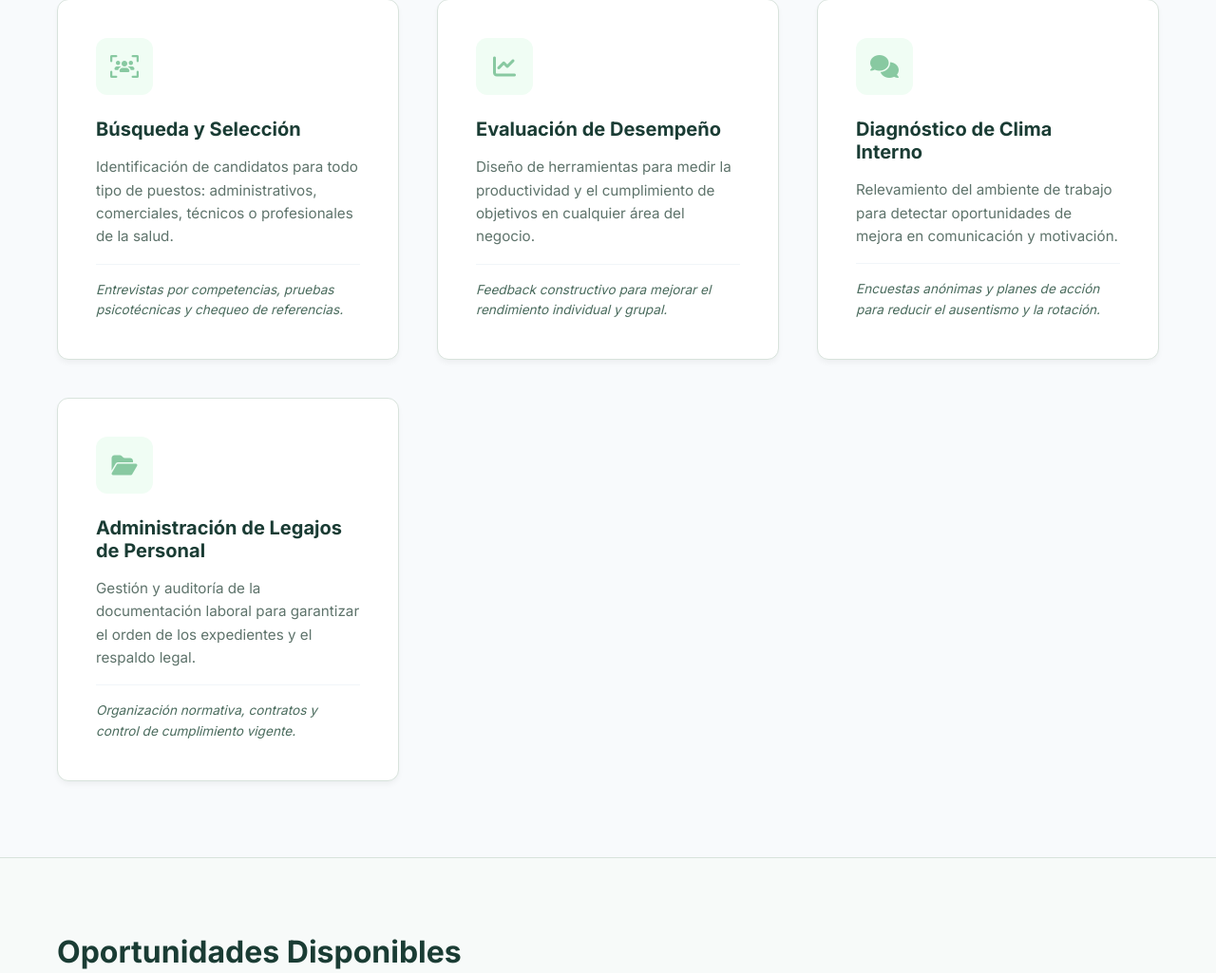
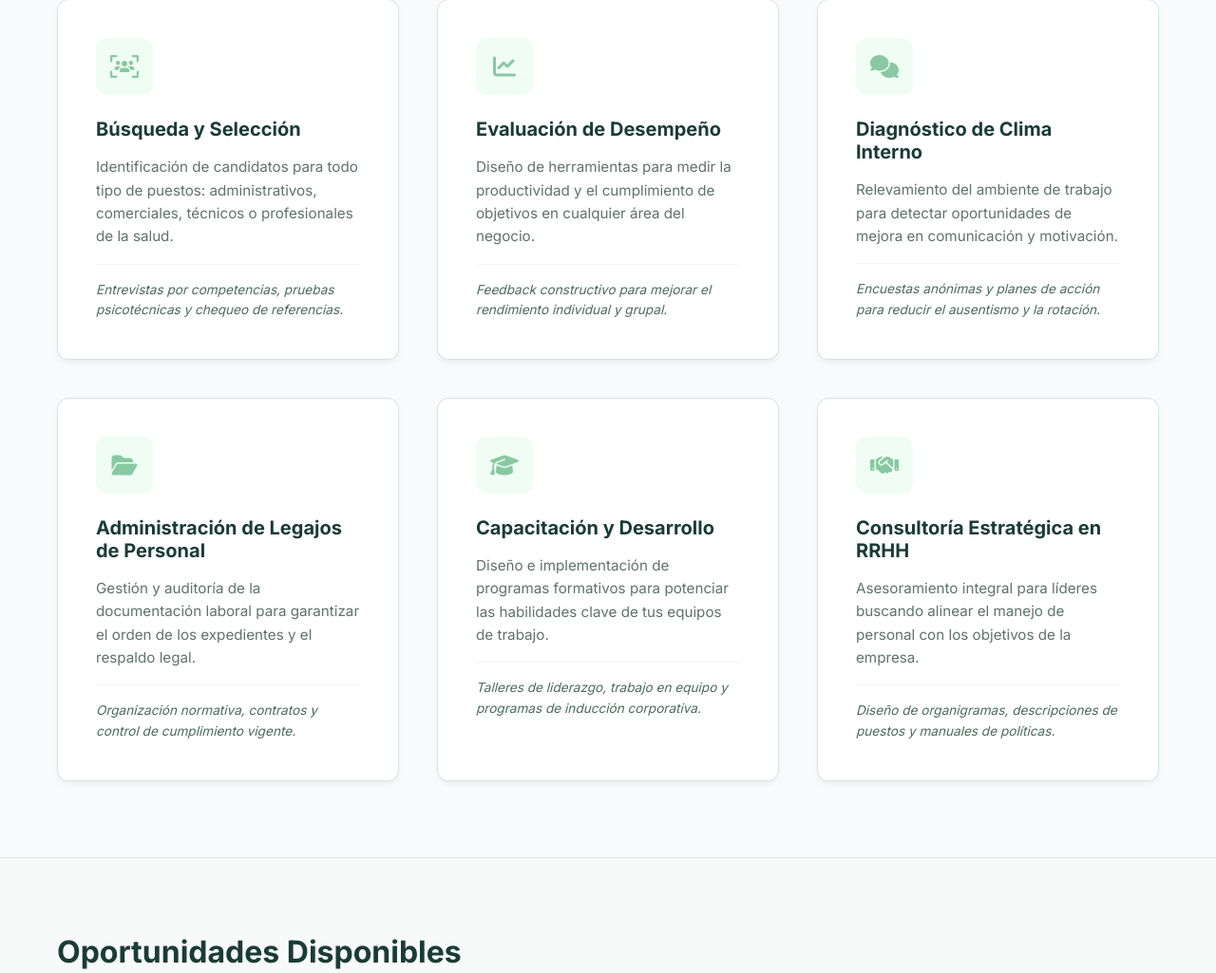
Before and after one commit to GerardodeMartini/RR-HH-, a Django app: page / in a window 1280 px wide. Shown: the part 889-1914 px from the top of the page at 95% size. Run offline with Django 5.2, Linux system fonts and the light colour scheme; data that the repository does not hold is empty; parts of the project's set-up code (start-up, migrations or seed data) failed here and were passed over.

Commit message:
feat: add missing hr services to round out a 6-card grid

```diff
--- a/hr_project/templates/vacancy_list.html
+++ b/hr_project/templates/vacancy_list.html
@@ -83,6 +83,26 @@
                     Organización normativa, contratos y control de cumplimiento vigente.
                 </div>
             </div>
+
+            <!-- Capacitación y Desarrollo -->
+            <div class="service-card">
+                <div class="service-icon"><i class="fas fa-graduation-cap"></i></div>
+                <h3>Capacitación y Desarrollo</h3>
+                <p>Diseño e implementación de programas formativos para potenciar las habilidades clave de tus equipos de trabajo.</p>
+                <div class="service-features">
+                    Talleres de liderazgo, trabajo en equipo y programas de inducción corporativa.
+                </div>
+            </div>
+
+            <!-- Consultoría Estratégica en RRHH -->
+            <div class="service-card">
+                <div class="service-icon"><i class="fas fa-handshake"></i></div>
+                <h3>Consultoría Estratégica en RRHH</h3>
+                <p>Asesoramiento integral para líderes buscando alinear el manejo de personal con los objetivos de la empresa.</p>
+                <div class="service-features">
+                    Diseño de organigramas, descripciones de puestos y manuales de políticas.
+                </div>
+            </div>
         </div>
     </div>
 </div>
```
